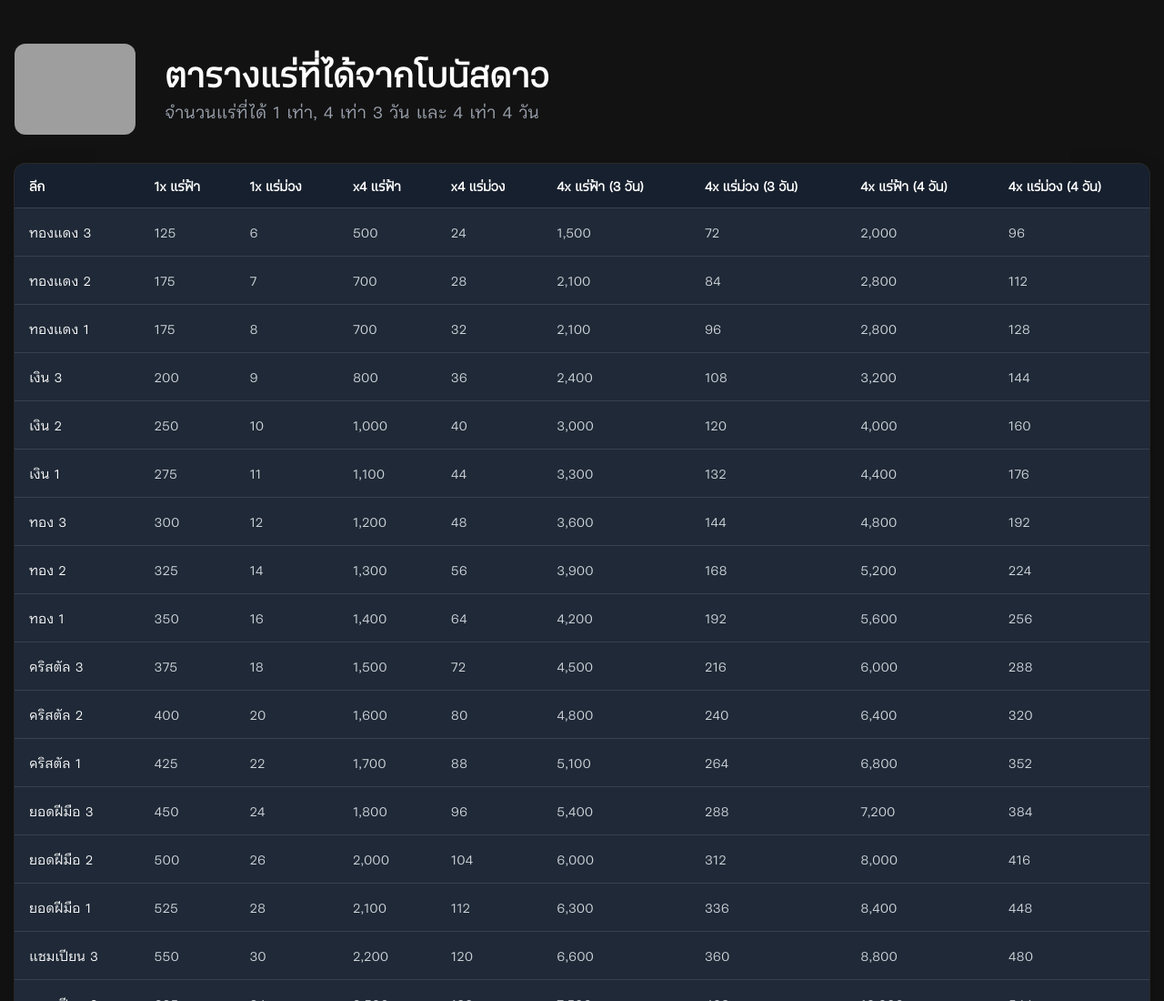
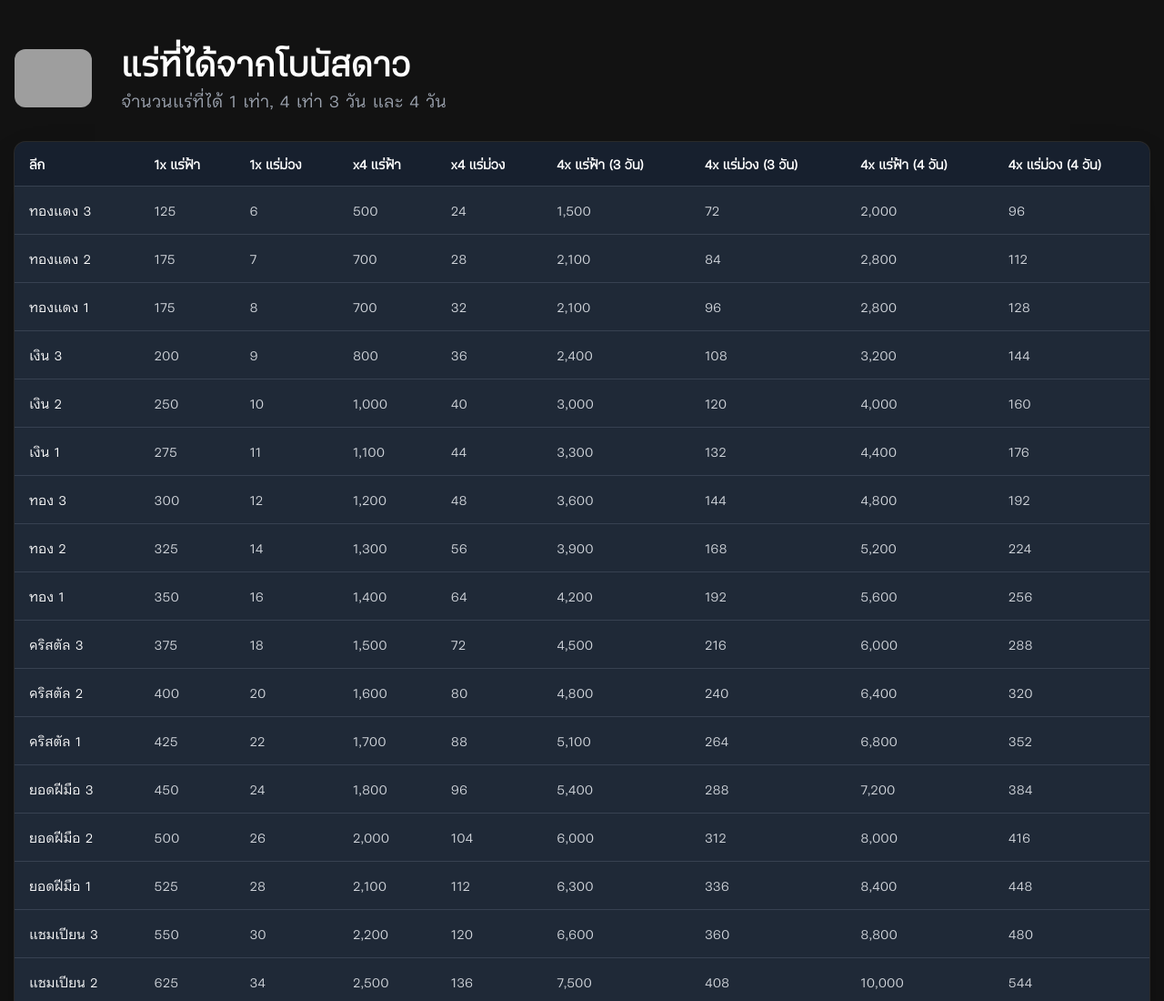
Before and after one commit to klawklagame/4x-star-bonus, a plain HTML site: page index.html in a window 1280 px wide. Shown: the top 1100 px of the page at 91% size. Drawn offline with nearby package versions, Linux system fonts and the light colour scheme; grey boxes are pictures that could not be loaded.

Commit message:
Update index.html

```diff
--- a/index.html
+++ b/index.html
@@ -11,11 +11,11 @@
     <div class="container mx-auto px-4 py-8 sm:py-12">
         <header class="flex flex-col sm:flex-row items-center justify-between mb-8">
             <div class="mb-4 sm:mb-0 sm:mr-8 flex-shrink-0">
-                <a href="https://www.klawkla.com/"><img src="https://klawkla.com/content/images/2025/08/logo.webp" alt="KlawKla Logo" class="h-[100px] rounded-xl object-contain"></a>
+                <a href="https://www.klawkla.com/"><img src="https://klawkla.com/content/images/2025/08/logo.webp" alt="KlawKla Logo" class="h-[64px] rounded-xl object-contain"></a>
             </div>
             <div class="text-center sm:text-left flex-grow">
-                <h1 class="text-3xl sm:text-4xl font-bold text-white tracking-wide mb-2">ตารางแร่ที่ได้จากโบนัสดาว</h1>
-                <p class="text-lg text-gray-400">จำนวนแร่ที่ได้ 1 เท่า, 4 เท่า 3 วัน และ 4 เท่า 4 วัน</p>
+                <h1 class="text-3xl sm:text-4xl font-bold text-white tracking-wide mb-2">แร่ที่ได้จากโบนัสดาว</h1>
+                <p class="text-lg text-gray-400">จำนวนแร่ที่ได้ 1 เท่า, 4 เท่า 3 วัน และ 4 วัน</p>
             </div>
         </header>
 
```
